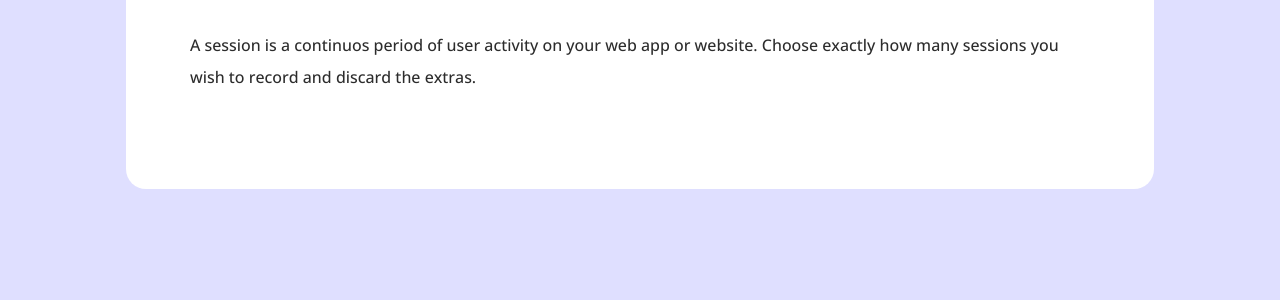
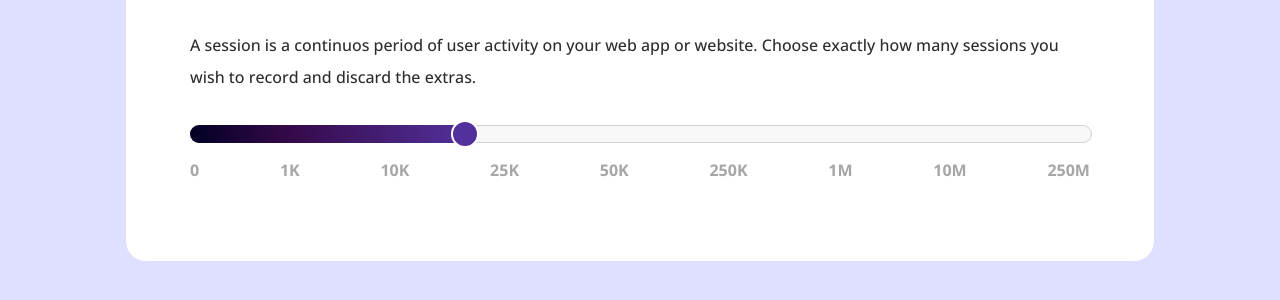
Before and after one commit to VincenzoRuggiero/Cost-Estimator, a plain HTML site: page index.html in a window 1280 px wide. Shown: the part 506-806 px from the top of the page. Drawn offline with nearby package versions, Linux system fonts and the light colour scheme.

Commit message:
Add slider

```diff
--- a/index.css
+++ b/index.css
@@ -129,3 +129,57 @@ h1 {
   font-size: 54px;
   margin: 0;
 }
+
+/* SLIDER */
+.slider {
+  width: 100%;
+  position: relative;
+}
+.slider .bar {
+  width: 100%;
+  height: 16px;
+  background-color: rgb(248, 248, 248);
+  border: 1px solid rgb(210, 210, 210);
+  border-radius: 20px;
+}
+.slider .progress {
+  width: 31%;
+  height: 18px;
+  background: linear-gradient(
+    90deg,
+    rgba(2, 0, 36, 1) 0%,
+    rgba(53, 10, 74, 1) 36%,
+    rgba(83, 49, 156, 1) 100%
+  );
+  border-top-left-radius: 20px;
+  border-bottom-left-radius: 20px;
+  position: absolute;
+  top: 0;
+  left: 0;
+}
+.slider .point {
+  height: 24px;
+  width: 24px;
+  background-color: rgb(83, 49, 156);
+  border-radius: 50%;
+  position: absolute;
+  top: -5px;
+  left: 29%;
+  border: 2px solid white;
+  transition: 0.15s transform ease;
+}
+.slider .point:hover {
+  cursor: pointer;
+  transform: scale(1.1);
+}
+.scale {
+  width: 100%;
+}
+.slider .scale ul {
+  list-style: none;
+  display: flex;
+  justify-content: space-between;
+  padding: 0;
+  font-weight: bold;
+  color: rgb(166, 166, 166);
+}
--- a/index.html
+++ b/index.html
@@ -43,6 +43,26 @@
         website. Choose exactly how many sessions you wish to record and discard
         the extras.
       </p>
+
+      <div class="slider">
+        <div class="bar">
+          <div class="progress"></div>
+          <div class="point"></div>
+        </div>
+        <div class="scale">
+          <ul>
+            <li>0</li>
+            <li>1K</li>
+            <li>10K</li>
+            <li>25K</li>
+            <li>50K</li>
+            <li>250K</li>
+            <li>1M</li>
+            <li>10M</li>
+            <li>250M</li>
+          </ul>
+        </div>
+      </div>
     </div>
   </body>
 </html>
```
